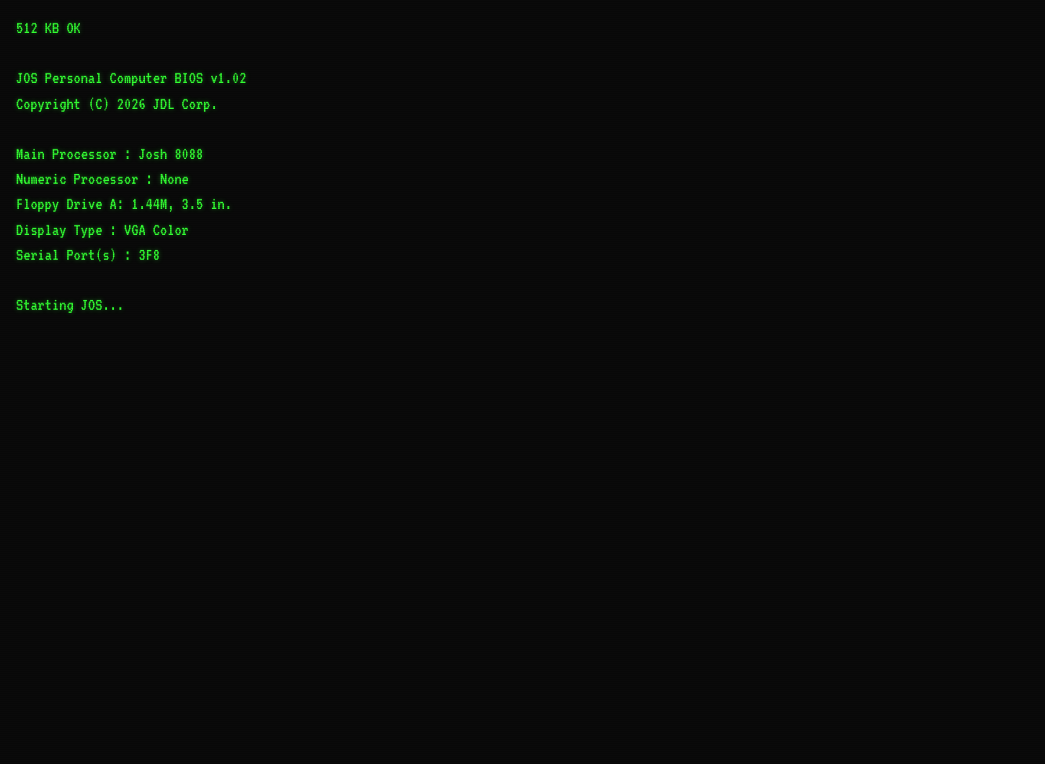
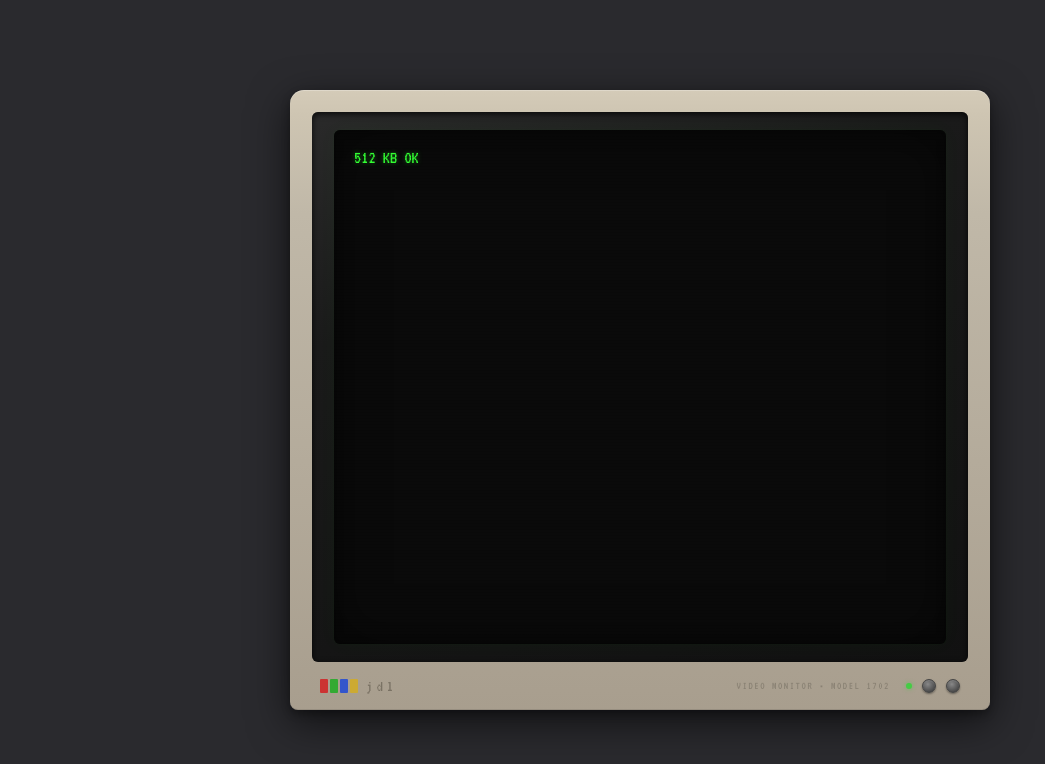
Before and after one commit to L-josh/wwwljosh, a React (Vite) app: page / in a window 1280 px wide. Shown: the top 764 px of the page, without its empty margins (0-1045 px from the left). Built offline with nearby package versions, Linux system fonts and the light colour scheme.

Commit message:
Formatting, tweaks, and wrap it all in a little monitor

```diff
--- a/src/components/Terminal.tsx
+++ b/src/components/Terminal.tsx
@@ -72,7 +72,10 @@ export default function Terminal() {
   };
 
   return (
-    <>
+    <div className="monitor-container">
+      <div className="monitor">
+        <div className="monitor-bezel">
+          <div className="monitor-screen">
             <div className="crt-overlay" />
             <div className="terminal" ref={terminalRef} onClick={handleClick}>
               {phase === 'booting' ? (
@@ -95,6 +98,26 @@ export default function Terminal() {
                 </>
               )}
             </div>
-    </>
+          </div>
+        </div>
+        <div className="monitor-bottom">
+          <div className="monitor-brand">
+            <span className="monitor-brand-logo">
+              <span className="rainbow-bar rb-red" />
+              <span className="rainbow-bar rb-green" />
+              <span className="rainbow-bar rb-blue" />
+              <span className="rainbow-bar rb-yellow" />
+            </span>
+            <span className="monitor-brand-text">jdl</span>
+          </div>
+          <div className="monitor-model">VIDEO MONITOR &bull; MODEL 1702</div>
+          <div className="monitor-controls">
+            <div className="monitor-led" />
+            <div className="monitor-knob" />
+            <div className="monitor-knob" />
+          </div>
+        </div>
+      </div>
+    </div>
   );
 }
--- a/src/components/TerminalInput.tsx
+++ b/src/components/TerminalInput.tsx
@@ -1,7 +1,7 @@
 import { useState, useRef, useEffect } from 'react';
 import type { KeyboardEvent } from 'react';
 
-const PROMPT = 'A>';
+const PROMPT = 'A> ';
 
 interface TerminalInputProps {
   onSubmit: (command: string) => void;
--- a/src/components/TerminalOutput.tsx
+++ b/src/components/TerminalOutput.tsx
@@ -1,7 +1,7 @@
 import type { OutputEntry } from '../hooks/useTerminal';
 import OutputLine from './OutputLine';
 
-const PROMPT = 'A>';
+const PROMPT = 'A> ';
 
 interface TerminalOutputProps {
   entries: OutputEntry[];
--- a/src/index.css
+++ b/src/index.css
@@ -3,6 +3,10 @@
   --terminal-green-dim: #1a8c1a;
   --terminal-bg: #0a0a0a;
   --terminal-amber: #ffb000;
+  --bezel-light: #d4cbb8;
+  --bezel-mid: #c0b8a8;
+  --bezel-dark: #a89e8e;
+  --desk-bg: #2a2a2e;
 }
 
 * {
@@ -21,7 +25,7 @@ body {
   font-family: 'VT323', monospace;
   font-size: 18px;
   line-height: 1.4;
-  background-color: var(--terminal-bg);
+  background-color: var(--desk-bg);
   color: var(--terminal-green);
 }
 
@@ -34,11 +38,147 @@ a:hover {
   text-decoration: underline;
 }
 
-/* Terminal container */
+/* ── Monitor housing ── */
+.monitor-container {
+  display: flex;
+  align-items: center;
+  justify-content: center;
+  height: 100%;
+  width: 100%;
+}
+
+.monitor {
+  width: 700px;
+  height: 620px;
+  display: flex;
+  flex-direction: column;
+  background: linear-gradient(
+    180deg,
+    #d4cbb8 0%,
+    #cec5b2 4%,
+    var(--bezel-mid) 20%,
+    var(--bezel-dark) 100%
+  );
+  border-radius: 14px 14px 8px 8px;
+  padding: 22px 22px 0;
+  box-shadow:
+    0 12px 40px rgba(0, 0, 0, 0.6),
+    0 4px 8px rgba(0, 0, 0, 0.3),
+    inset 0 1px 0 rgba(255, 255, 255, 0.25),
+    inset 0 -1px 0 rgba(0, 0, 0, 0.1);
+}
+
+/* ── Thick dark inner bezel (like the 1702 dark frame) ── */
+.monitor-bezel {
+  flex: 1;
+  min-height: 0;
+  background: linear-gradient(
+    160deg,
+    #2a2a2a 0%,
+    #1a1a1a 30%,
+    #111 100%
+  );
+  border-radius: 6px;
+  padding: 18px 22px;
+  box-shadow:
+    inset 0 2px 6px rgba(0, 0, 0, 0.8),
+    inset 0 0 1px rgba(255, 255, 255, 0.05);
+}
+
+/* ── CRT glass screen ── */
+.monitor-screen {
+  position: relative;
+  width: 100%;
+  height: 100%;
+  background: var(--terminal-bg);
+  border-radius: 6px / 6px;
+  overflow: hidden;
+  box-shadow:
+    inset 0 0 50px rgba(0, 0, 0, 0.5),
+    inset 0 0 10px rgba(0, 0, 0, 0.3),
+    0 0 20px rgba(51, 255, 51, 0.03),
+    0 0 2px rgba(51, 255, 51, 0.06);
+}
+
+/* ── Bottom panel — branding, model, controls ── */
+.monitor-bottom {
+  display: flex;
+  align-items: center;
+  height: 48px;
+  padding: 0 8px;
+  flex-shrink: 0;
+}
+
+.monitor-brand {
+  display: flex;
+  align-items: center;
+  gap: 8px;
+}
+
+.monitor-brand-logo {
+  display: flex;
+  gap: 2px;
+}
+
+.rainbow-bar {
+  width: 8px;
+  height: 14px;
+  border-radius: 1px;
+}
+
+.rb-red { background: #cc3333; }
+.rb-green { background: #33aa33; }
+.rb-blue { background: #3355cc; }
+.rb-yellow { background: #ccaa33; }
+
+.monitor-brand-text {
+  font-family: 'VT323', monospace;
+  font-size: 16px;
+  color: #7a7264;
+  letter-spacing: 4px;
+  text-transform: lowercase;
+}
+
+.monitor-model {
+  margin-left: auto;
+  margin-right: 16px;
+  font-family: 'VT323', monospace;
+  font-size: 11px;
+  color: #8a8274;
+  letter-spacing: 1.5px;
+  text-transform: uppercase;
+}
+
+.monitor-controls {
+  display: flex;
+  align-items: center;
+  gap: 10px;
+}
+
+.monitor-led {
+  width: 6px;
+  height: 6px;
+  border-radius: 50%;
+  background: #44cc44;
+  box-shadow: 0 0 4px rgba(68, 204, 68, 0.6);
+}
+
+.monitor-knob {
+  width: 14px;
+  height: 14px;
+  border-radius: 50%;
+  background: radial-gradient(circle at 40% 35%, #888, #555 60%, #333);
+  border: 1px solid #444;
+  box-shadow:
+    0 1px 2px rgba(0, 0, 0, 0.4),
+    inset 0 1px 1px rgba(255, 255, 255, 0.15);
+}
+
+/* ── Terminal content ── */
 .terminal {
   height: 100%;
   width: 100%;
-  padding: 16px;
+  padding: 16px 20px;
   overflow-y: auto;
   display: flex;
   flex-direction: column;
@@ -93,19 +233,19 @@ a:hover {
   color: var(--terminal-green);
 }
 
-/* CRT scanline overlay */
+/* CRT scanline overlay — positioned inside .monitor-screen */
 .crt-overlay {
-  position: fixed;
+  position: absolute;
   top: 0;
   left: 0;
   right: 0;
   bottom: 0;
   background: repeating-linear-gradient(
     0deg,
-    rgba(0, 0, 0, 0.15) 0px,
-    rgba(0, 0, 0, 0.15) 1px,
+    rgba(0, 0, 0, 0.12) 0px,
+    rgba(0, 0, 0, 0.12) 1px,
     transparent 1px,
-    transparent 2px
+    transparent 3px
   );
   pointer-events: none;
   z-index: 50;
@@ -145,3 +285,34 @@ a:hover {
 .boot-cursor-hidden {
   visibility: hidden;
 }
+
+/* ── Small screens — fill viewport, strip monitor chrome ── */
+@media (max-width: 600px) {
+  .monitor-container {
+    padding: 0;
+  }
+
+  .monitor {
+    width: 100%;
+    height: 100%;
+    border-radius: 0;
+    padding: 0;
+  }
+
+  .monitor-bezel {
+    border-radius: 0;
+    padding: 0;
+  }
+
+  .monitor-screen {
+    border-radius: 0;
+  }
+
+  .monitor-bottom {
+    display: none;
+  }
+
+  .terminal {
+    padding: 12px;
+  }
+}
```
Lines whose indentation alone changed are shown as unchanged.
